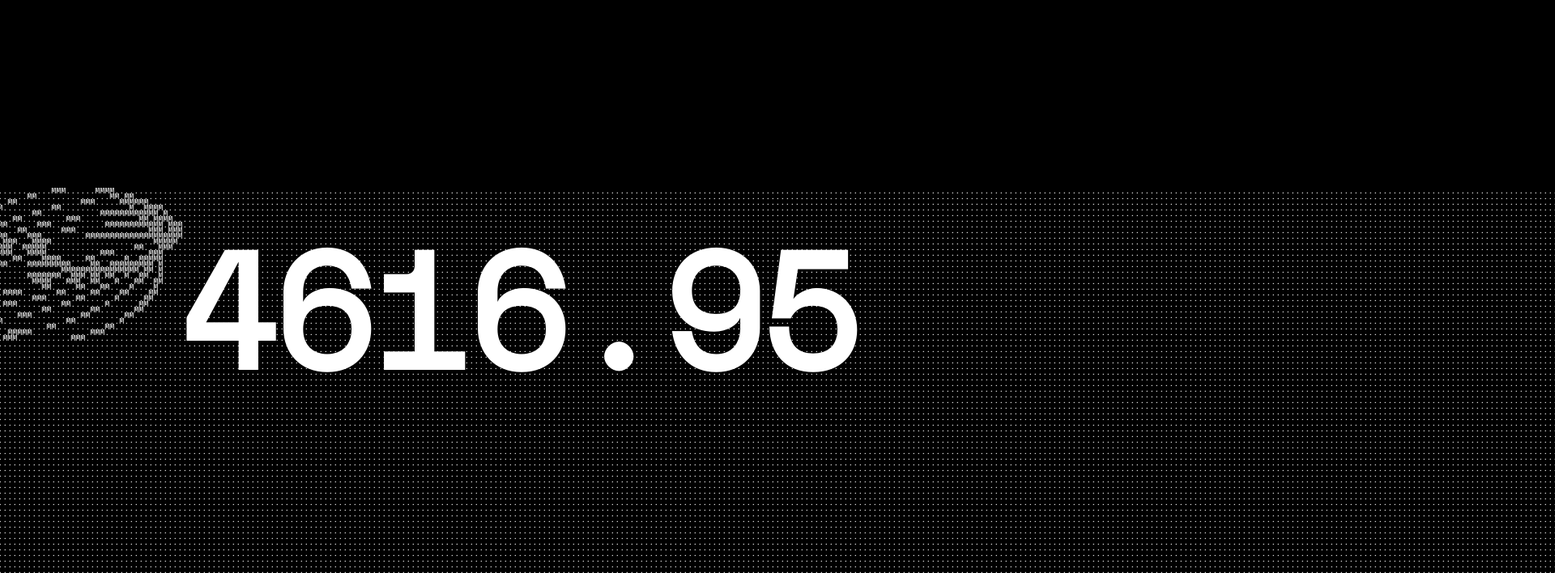
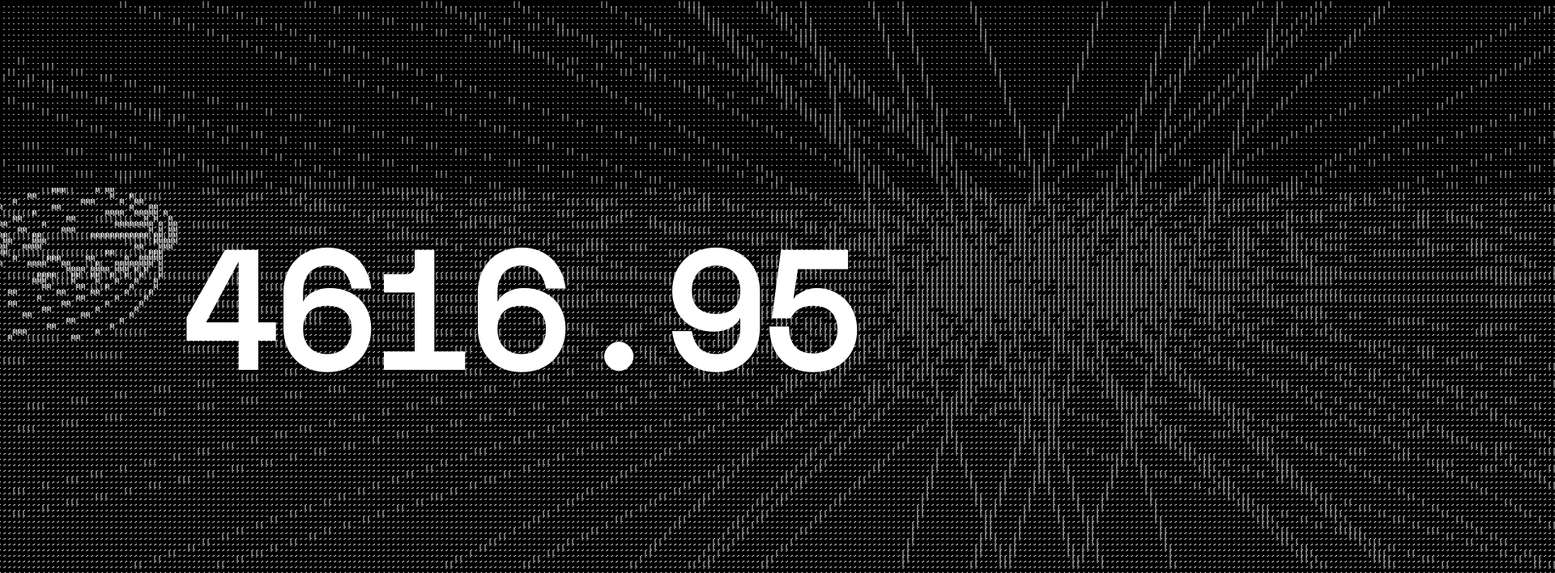
Before and after one commit to AlexanderFnug/AG-animation, a plain HTML site: page index.html in a window 1280 px wide. Shown: the part 47-755 px from the top of the page at 81% size, 1920 px wide, since content can reach past the window. Drawn offline with nearby package versions, Linux system fonts and the light colour scheme; animation ran at ten frames a second.

Commit message:
Fix circle stroke weight and height growth rate in script.js and script2.js

```diff
--- a/script.js
+++ b/script.js
@@ -1,6 +1,7 @@
 const sketch1 = (p) => {
-    const density = 'mb%*o!;:,. ';
-
+    let word1 = "||"
+    let word2 = "KG"
+    const density = `${word1} ${word2}.`;
     let buffer;
     let asciiDiv;
     let radii = [];
@@ -9,7 +10,7 @@ const sketch1 = (p) => {
     let maxCircles = 30;
     let maxRadius = 400;
     let growthRate = 2;
-    let heightGrowthRate // Adjust this to change the vertical growth rate
+    let heightGrowthRate; // Adjust this to change the vertical growth rate
     let delayBetweenCircles = 5;
     let frameCountDelay = 0;
 
@@ -24,9 +25,8 @@ const sketch1 = (p) => {
       for (let i = 0; i < maxCircles; i++) {
         radii.push(0);
         heights.push(0);
-
       }
-    }
+    };
 
     p.draw = () => {
       buffer.clear(); // Clear the buffer to maintain transparency
@@ -35,12 +35,22 @@ const sketch1 = (p) => {
       buffer.strokeWeight(2);
 
       buffer.push();
-      buffer.translate(buffer.width / 4, buffer.height / 8);
+      buffer.translate(buffer.width / 2, buffer.height / 2); // Center the buffer
+      let t = p.frameCount / 60.0; // Time variable
 
       for (let i = 0; i < maxCircles; i++) {
         buffer.ellipse(0, 0, radii[i], heights[i]);
+
+        let x = radii[i] * p.cos(t * 60 + i * 10);
+        let y = heights[i] * p.sin(t * 60 + i * 10);
+        let size = 50 + 20 * p.sin(t * p.TWO_PI);
+        let offset = 100 * p.cos(t * p.TWO_PI);
+
+        buffer.ellipse(x, y, size, size);
+        buffer.ellipse(x, y, size*offset, size);
+        buffer.ellipse(x, y, size, offset);
         buffer.rotate(360 / maxCircles);
-        heightGrowthRate = i/8 + 1;
+        heightGrowthRate = i / 8 + 1;
       }
 
       buffer.pop();
@@ -84,7 +94,7 @@ const sketch1 = (p) => {
         asciiImage += "<br/>";
       }
       asciiDiv.html(asciiImage);
-    }
+    };
   };
 
   new p5(sketch1);
--- a/script2.js
+++ b/script2.js
@@ -33,7 +33,7 @@ const sketch2 = (p) => {
       buffer2.clear(); // Clear the buffer to maintain transparency
       buffer2.noFill();
       buffer2.stroke(255);
-      buffer2.strokeWeight(2);
+      buffer2.strokeWeight(1);
 
       buffer2.push();
       buffer2.translate(buffer2.width / 4, buffer2.height / 8);
--- a/style.css
+++ b/style.css
@@ -21,8 +21,8 @@ body, html {
     white-space: pre;
     position: absolute;
     left: -50%;
-    background-color: rgba(0, 0, 0, 0); /* Ensure background is transparent */
-    animation: slideLeft 50s linear infinite;
+    background-color: rgba(0, 0, 0, 0);
+    /* animation: slideLeft 50s linear infinite; */
 }
 
 #ascii-art2 {
```
